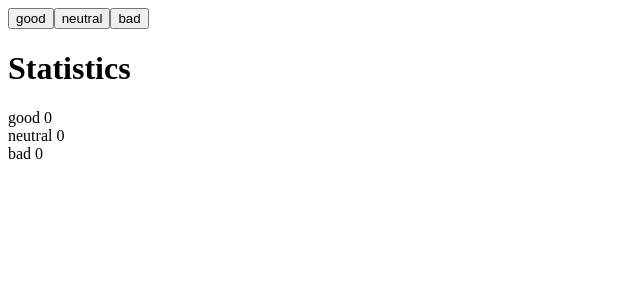
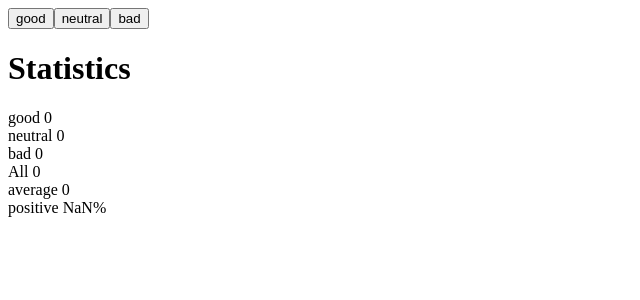
Before and after one commit to jeanm65/Part1-fullStackOpen, a React (Create React App) app: page / in a window 1280 px wide. Shown: the top 300 px of the page, without its empty margins (0-640 px from the left). Built offline with nearby package versions, Linux system fonts and the light colour scheme.

Commit message:
This is the exercise 1.7 - unicafe step2

```diff
--- a/src/App.jsx
+++ b/src/App.jsx
@@ -10,6 +10,9 @@ const App = () => {
   const handleGoodFeedb = () => setGood(good + 1);
   const handleNeutralFeedb = () => setNeutral(neutral + 1);
   const handleBadFeedb = () => setBad(bad + 1);
+  const totalClicks = good + neutral + bad;
+  const averageOfClicksNumber = totalClicks / 3;
+  const positiveFeedb = (good * 100)/totalClicks;
 
   return (
     <div>
@@ -19,7 +22,10 @@ const App = () => {
       <h1>Statistics</h1>
       good {good} <br />
       neutral {neutral} <br />
-      bad {bad}
+      bad {bad} <br />
+      All {totalClicks} <br />
+      average {averageOfClicksNumber} <br />
+      positive {positiveFeedb + '%'}
     </div>
   );
 };
```
